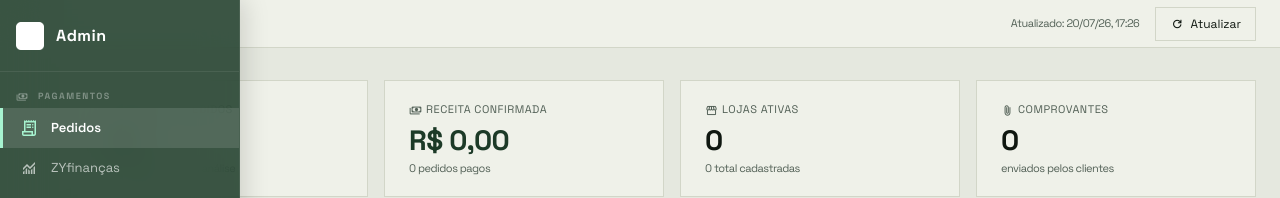
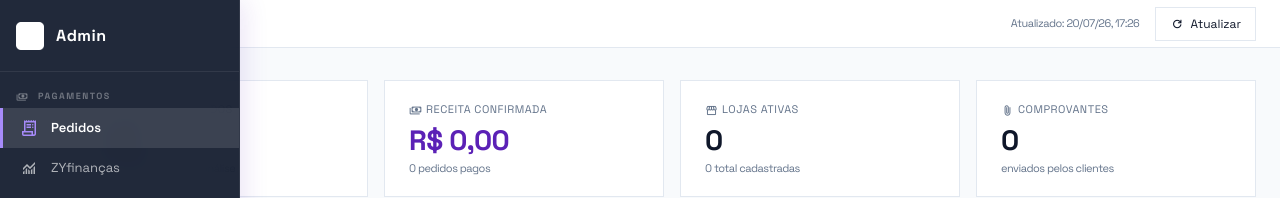
Before and after one commit to davigrabalos/maesttro-repository, a Next.js app: page /admin in a window 1280 px wide. Shown: the top 198 px of the page. Built offline with nearby package versions, Linux system fonts and the light colour scheme; no server answers; the database is empty; a web font is replaced by a local one.

Commit message:
feat: apply Neo-Finance color palette - violet primary, emerald secondary, cool gray backgrounds

```diff
--- a/src/app/admin/admin.css
+++ b/src/app/admin/admin.css
@@ -12,7 +12,7 @@
   top: 0;
   height: 100vh;
   width: 64px;
-  background: rgba(28, 58, 39, 0.85);
+  background: rgba(15, 23, 42, 0.92);  /* Azul noturno profundo translúcido */
   backdrop-filter: blur(20px);
   -webkit-backdrop-filter: blur(20px);
   border-right: 1px solid rgba(255, 255, 255, 0.08);
@@ -21,7 +21,7 @@
   overflow: hidden;
   z-index: 200;
   transition: width 0.3s cubic-bezier(0.4, 0, 0.2, 1);
-  box-shadow: 4px 0 24px rgba(0, 0, 0, 0.15);
+  box-shadow: 4px 0 24px rgba(91, 33, 182, 0.12);
 }
 
 .admin-sidebar:hover {
@@ -140,7 +140,7 @@
 .sidebar-nav-item.active {
   background: rgba(255, 255, 255, 0.12);
   color: #fff;
-  border-left-color: #A7F3D0; /* verde menta claro */
+  border-left-color: #A78BFA; /* violeta menta claro */
   font-weight: 600;
 }
 
@@ -151,7 +151,7 @@
 }
 
 .sidebar-nav-item.active .sidebar-item-icon {
-  color: #A7F3D0;
+  color: #A78BFA;
 }
 
 .sidebar-item-label {
--- a/src/app/globals.css
+++ b/src/app/globals.css
@@ -1,29 +1,30 @@
 @import "./checkout.css";
 
 :root {
-  /* Maesttro Color System */
-  --md-primary: #1C3A27;
-  --md-primary-variant: #12261A;
-  --md-primary-light: #E6F0EA;
+  /* Neo-Finance Color System */
+  --md-primary: #5B21B6;           /* Violeta Profundo */
+  --md-primary-variant: #4C1D95;   /* Violeta Mais Escuro */
+  --md-primary-light: #EDE9FE;     /* Violeta Light Tint */
 
-  --md-secondary: #D97706;
-  --md-secondary-variant: #B45309;
-  --md-secondary-light: #FEF3C7;
+  --md-secondary: #059669;         /* Verde Menta / Esmeralda */
+  --md-secondary-variant: #047857; /* Verde Escuro */
+  --md-secondary-light: #D1FAE5;   /* Verde Light Tint */
 
-  --md-background: #E5E8DF;
-  --md-surface: #EFF1E9;
-  --md-border: #D2D6C8;
+  --md-background: #F8FAFC;        /* Cinza Frio Quase Branco */
+  --md-surface: #FFFFFF;           /* Cards Brancos */
+  --md-border: #E2E8F0;            /* Bordas Frias */
 
-  --md-error: #DC2626;
-  --md-success: #16A34A;
-  --md-warning: #EAB308;
-  --md-info: #475569;
+  --md-error: #E11D48;             /* Rose Red */
+  --md-success: #10B981;           /* Emerald */
+  --md-warning: #F59E0B;           /* Amber */
+  --md-info: #0284C7;              /* Sky Blue */
 
-  --md-on-primary: #EFF1E9;
-  --md-on-secondary: #EFF1E9;
-  --md-on-background: #0F1710;
-  --md-on-surface: #0F1710;
-  --md-text-secondary: #526056;
+  --md-on-primary: #FFFFFF;
+  --md-on-secondary: #FFFFFF;
+  --md-on-background: #0F172A;     /* Texto Principal Frio */
+  --md-on-surface: #0F172A;
+  --md-text-secondary: #64748B;    /* Texto Secundário Slate */
+  --md-text-primary: #0F172A;
 
   /* Zeroed Border Radius & Shadows as requested */
   --md-shape-small: 0px;
```
